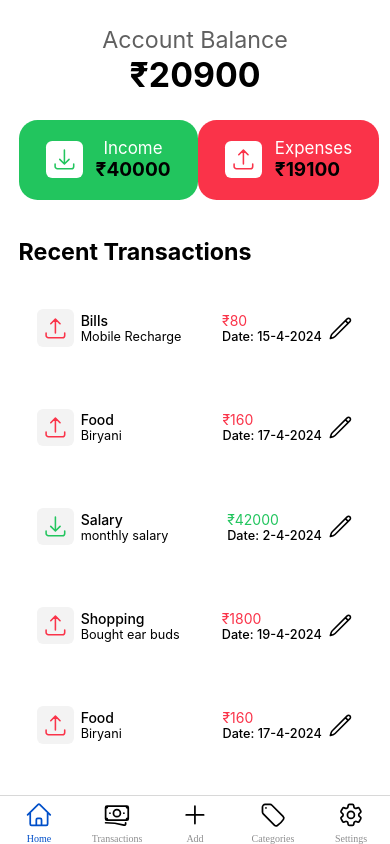
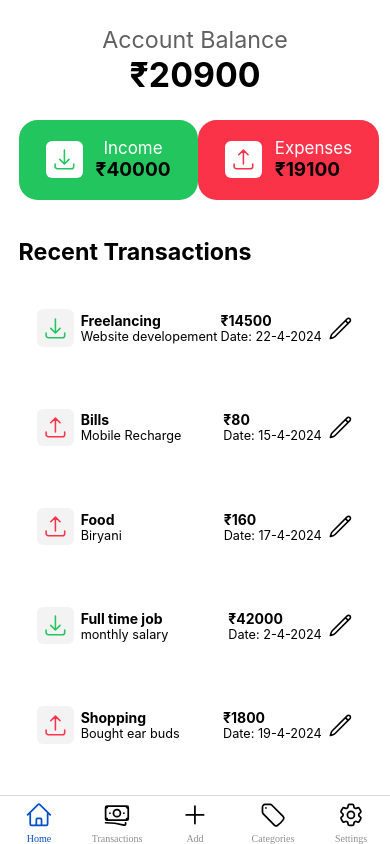
Before and after one commit to GeekyNaved/TrackEx, a React Native app: screen /Home in a window 390 px wide. Built offline with nearby package versions, Linux system fonts and the light colour scheme.

Commit message:
adding edit transactions

```diff
--- a/package.json
+++ b/package.json
@@ -17,6 +17,7 @@
     "axios": "^1.7.1",
     "react": "18.2.0",
     "react-native": "0.74.1",
+    "react-native-element-dropdown": "^2.12.0",
     "react-native-heroicons": "^4.0.0",
     "react-native-pager-view": "^6.3.1",
     "react-native-safe-area-context": "^4.10.1",
--- /dev/null
+++ b/src/components/CustDropdown.tsx
@@ -0,0 +1,104 @@
+import React, {useEffect, useState} from 'react';
+import {StyleSheet, Text, View} from 'react-native';
+import {Dropdown} from 'react-native-element-dropdown';
+import boxModelSize from '../constants/boxModel';
+import colors from '../constants/colors';
+import {fontSize} from '../constants/fontSize';
+import {CheckCircleIcon} from 'react-native-heroicons/outline';
+
+const CustDropdown = ({label, data, category}) => {
+  const [value, setValue] = useState(null);
+
+  const renderItem = item => {
+    return (
+      <View style={styles.item}>
+        <Text style={styles.textItem}>{item.label}</Text>
+        {item.value === value && (
+          <CheckCircleIcon
+            style={styles.icon}
+            color={colors.black}
+            size={boxModelSize.twenty}
+          />
+        )}
+      </View>
+    );
+  };
+
+  useEffect(() => {
+    setValue(category);
+  }, [category]);
+
+  return (
+    <View>
+      <Text style={styles.label}>{label}</Text>
+      <Dropdown
+        style={styles.dropdown}
+        placeholderStyle={styles.placeholderStyle}
+        selectedTextStyle={styles.selectedTextStyle}
+        inputSearchStyle={styles.inputSearchStyle}
+        iconStyle={styles.iconStyle}
+        data={data}
+        search
+        maxHeight={300}
+        labelField="label"
+        valueField="value"
+        placeholder="Select items"
+        searchPlaceholder="Search..."
+        value={value}
+        onChange={item => {
+          setValue(item.value);
+        }}
+        renderItem={renderItem}
+      />
+    </View>
+  );
+};
+
+export default CustDropdown;
+
+const styles = StyleSheet.create({
+  label: {
+    fontSize: fontSize.h5,
+    color: colors.black,
+    fontWeight: '500',
+    marginBottom: boxModelSize.five,
+  },
+  dropdown: {
+    borderWidth: boxModelSize.one,
+    borderRadius: boxModelSize.four,
+    paddingVertical: boxModelSize.ten,
+    paddingHorizontal: boxModelSize.fifteen,
+    borderColor: colors.gray,
+  },
+  icon: {
+    marginRight: 5,
+  },
+  item: {
+    padding: 17,
+    flexDirection: 'row',
+    justifyContent: 'space-between',
+    alignItems: 'center',
+  },
+  textItem: {
+    flex: 1,
+    fontSize: 16,
+    color: colors.black,
+  },
+  placeholderStyle: {
+    fontSize: fontSize.h5,
+    color: colors.black,
+  },
+  selectedTextStyle: {
+    color: colors.black,
+    fontSize: fontSize.h5,
+  },
+  iconStyle: {
+    width: boxModelSize.twenty,
+    height: boxModelSize.twenty,
+    color: colors.black,
+  },
+  inputSearchStyle: {
+    color: colors.black,
+    fontSize: fontSize.h5,
+  },
+});
--- a/src/components/CustTextInputField.tsx
+++ b/src/components/CustTextInputField.tsx
@@ -9,18 +9,22 @@ import {
 import boxModelSize from '../constants/boxModel';
 import colors from '../constants/colors';
 import {fontSize} from '../constants/fontSize';
-// import CustIcon from './CustIcon'
 interface inputFieldProps {
+  label: string;
+  value: string;
   placeholder: string;
   onChangeText: any;
   style: object;
+  isFocused: boolean;
   mobileField: boolean;
   otherProps: any;
 }
 
 const CustTextInputField = ({
+  label,
   containerStyles,
   placeholder,
+  value,
   onChangeText,
   mobileField,
   isFocused,
@@ -34,6 +38,7 @@ const CustTextInputField = ({
 }: inputFieldProps) => {
   return (
     <View style={containerStyles}>
+      <Text style={styles.label}>{label}</Text>
       {verifyField ? (
         <TouchableOpacity onPress={onVerifyPress} style={styles.verifyBtn}>
           <Text style={styles.verifyTxt}>Verify</Text>
@@ -44,6 +49,7 @@ const CustTextInputField = ({
         </View>
       ) : null}
       <TextInput
+        value={value}
         placeholder={placeholder}
         style={[
           styles.input,
@@ -82,6 +88,12 @@ const styles = StyleSheet.create({
     paddingVertical: boxModelSize.ten,
     paddingHorizontal: boxModelSize.fifteen,
     borderColor: colors.gray,
+  },
+  label: {
+    fontSize: fontSize.h5,
+    color: colors.black,
+    fontWeight: '500',
+    marginBottom: boxModelSize.five,
   },
   verifyBtn: {
     position: 'absolute',
--- a/src/components/TransactionCard.tsx
+++ b/src/components/TransactionCard.tsx
@@ -9,7 +9,9 @@ import boxModelSize from '../constants/boxModel';
 import colors from '../constants/colors';
 import AmountWithRupee from './AmountWithRupee';
 import {fontSize} from '../constants/fontSize';
+import {NavigationProp, ParamListBase} from '@react-navigation/native';
 interface TransactionCardProps {
+  navigation: NavigationProp<ParamListBase>;
   type: string;
   category: string;
   notes: string;
@@ -17,6 +19,7 @@ interface TransactionCardProps {
   date: string;
 }
 const TransactionCard: React.FC<TransactionCardProps> = ({
+  navigation,
   type,
   category,
   notes,
@@ -52,17 +55,21 @@ const TransactionCard: React.FC<TransactionCardProps> = ({
       </View>
       <View style={styles.rightInner}>
         <View>
-          <AmountWithRupee
-            amount={amount}
-            customStyle={
-              type == 'income' ? styles.amountGreen : styles.amountRed
-            }
-          />
+          <AmountWithRupee amount={amount} customStyle={styles.amount} />
           <Text style={styles.date}>Date: {date}</Text>
         </View>
         {/* <EditTransactionDialog isOTexten={open} onClose={handleClose}> */}
-        <TouchableOpacity onPress={handleClickOpen}>
-          <View style={styles.editContainer}>
+        <TouchableOpacity
+          onPress={() =>
+            navigation.navigate('EditTransaction', {
+              type,
+              category,
+              notes,
+              amount,
+              date,
+            })
+          }>
+          <View>
             <PencilIcon color={colors.black} size={boxModelSize.twenty} />
           </View>
         </TouchableOpacity>
@@ -78,9 +85,6 @@ const styles = StyleSheet.create({
     flexDirection: 'row',
     justifyContent: 'space-between',
     alignItems: 'center',
-    // color: colors.white,
-    // borderWidth: 1,
-    // borderColor: colors.gray,
     backgroundColor: colors.white,
     borderRadius: boxModelSize.ten,
     paddingHorizontal: boxModelSize.ten,
@@ -106,7 +110,8 @@ const styles = StyleSheet.create({
     flexDirection: 'column',
   },
   category: {
-    fontWeight: '500',
+    fontWeight: 'bold',
+    color: colors.black,
   },
   notes: {
     fontSize: fontSize.p,
@@ -118,14 +123,11 @@ const styles = StyleSheet.create({
     gap: boxModelSize.five,
   },
   date: {
-    fontWeight: '500',
     fontSize: fontSize.p,
   },
-  amountGreen: {
-    color: colors.green,
-  },
-  amountRed: {
-    color: colors.red,
+  amount: {
+    color: colors.black,
+    fontWeight: 'bold',
   },
 });
 
--- a/src/constants/dummyData.ts
+++ b/src/constants/dummyData.ts
@@ -1,4 +1,12 @@
 export const dummyTransaction = [
+  {
+    _id: 25,
+    type: 'income',
+    category: 'Freelancing',
+    notes: 'Website developement',
+    amount: 14500,
+    date: '22-4-2024',
+  },
   {
     _id: 1,
     type: 'expense',
@@ -18,7 +26,7 @@ export const dummyTransaction = [
   {
     _id: 3,
     type: 'income',
-    category: 'Salary',
+    category: 'Full time job',
     date: '2-4-2024',
     notes: 'monthly salary',
     amount: 42000,
@@ -32,6 +40,14 @@ export const dummyTransaction = [
     amount: 1800,
   },
   {
+    _id: 5,
+    type: 'income',
+    category: 'Freelancing',
+    notes: 'website development',
+    amount: 14500,
+    date: '22-4-2024',
+  },
+  {
     _id: 29,
     type: 'expense',
     category: 'Food',
@@ -42,7 +58,7 @@ export const dummyTransaction = [
   {
     _id: 30,
     type: 'income',
-    category: 'Salary',
+    category: 'Full time job',
     date: '2-4-2024',
     notes: 'monthly salary',
     amount: 42000,
@@ -50,42 +66,26 @@ export const dummyTransaction = [
   {
     _id: 52,
     type: 'income',
-    category: 'Freelancing salary',
-    notes: 'Mobile Recharge',
+    category: 'Freelancing',
+    notes: 'Youtube logo design',
     amount: 14500,
     date: '22-4-2024',
   },
   {
     _id: 31,
     type: 'income',
-    category: 'Salary',
+    category: 'Full time job',
     date: '2-4-2024',
     notes: 'monthly salary',
     amount: 42000,
   },
   {
-    _id: 5,
-    type: 'income',
-    category: 'Freelancing salary',
-    notes: 'Mobile Recharge',
-    amount: 14500,
-    date: '22-4-2024',
-  },
-  {
     _id: 10,
     type: 'income',
-    category: 'Salary',
+    category: 'Full time job',
     date: '2-4-2024',
     notes: 'monthly salary',
     amount: 42000,
-  },
-  {
-    _id: 25,
-    type: 'income',
-    category: 'Freelancing salary',
-    notes: 'Mobile Recharge',
-    amount: 14500,
-    date: '22-4-2024',
   },
 ];
 
@@ -110,25 +110,32 @@ export const dummyCategoryWithTotalAmount = [
 export const dummyCategoryExpense = [
   {
     label: 'Food',
+    value: 'Food',
   },
   {
     label: 'Bills',
+    value: 'Bills',
   },
   {
     label: 'Mutual Funds',
+    value: 'Mutual Funds',
   },
   {
     label: 'Shopping',
+    value: 'Shopping',
   },
 ];
 export const dummyCategoryIncome = [
   {
     label: 'Full time job',
+    value: 'Full time job',
   },
   {
     label: 'Freelancing',
+    value: 'Freelancing',
   },
   {
     label: 'Business',
+    value: 'Business',
   },
 ];
--- /dev/null
+++ b/src/screens/main/EditTransaction.tsx
@@ -0,0 +1,118 @@
+import {ScrollView, StyleSheet, View} from 'react-native';
+import React, {useEffect, useState} from 'react';
+import boxModelSize from '../../constants/boxModel';
+import CustTextInputField from '../../components/CustTextInputField';
+import CustButton from '../../components/CustButton';
+import CustDropdown from '../../components/CustDropdown';
+import {
+  dummyCategoryExpense,
+  dummyCategoryIncome,
+} from '../../constants/dummyData';
+const EditTransaction = ({route}) => {
+  const [amount, setAmount] = useState('');
+  const [notes, setNotes] = useState('');
+  const [date, setDate] = useState('');
+  const [focusedField, setFocusedField] = useState(null);
+  // const {type, category, notes, amount, date} = route.params;
+  const {
+    type: initialType,
+    category: initialCategory,
+    notes: initialNotes,
+    amount: initialAmount,
+    date: initialDate,
+  } = route.params;
+
+  const handleFocus = field => {
+    setFocusedField(field);
+  };
+  const handleBlur = () => {
+    setFocusedField(null);
+  };
+
+  const handleChange = (key: string, value: any) => {
+    if (key === 'amount') {
+      setAmount(value.replace(/[^0-9.]/g, '').replace(/(\..*)\./g, '$1'));
+    }
+    if (key === 'notes') {
+      setNotes(value.replace(/\s+/g, ' '));
+    }
+    if (key === 'date') {
+      setDate(value);
+    }
+  };
+
+  useEffect(() => {
+    setAmount(initialAmount.toString());
+    setNotes(initialNotes);
+    setDate(initialDate);
+  }, []);
+  return (
+    <ScrollView style={styles.container}>
+      <CustTextInputField
+        label="Amount"
+        style={styles.input}
+        placeholder="Enter Amount"
+        value={amount}
+        onChangeText={handleChange.bind(this, 'amount')}
+        isFocused={focusedField === 'amount'}
+        onFocus={() => handleFocus('amount')}
+        onBlur={handleBlur}
+        keyboardType="numeric"
+        // errorMsg={mobileNumError}
+      />
+      <CustTextInputField
+        label="Notes"
+        style={styles.input}
+        placeholder="Enter Notes"
+        value={notes}
+        onChangeText={handleChange.bind(this, 'notes')}
+        isFocused={focusedField === 'notes'}
+        onFocus={() => handleFocus('notes')}
+        onBlur={handleBlur}
+        // errorMsg={mobileNumError}
+      />
+      <View style={styles.input}>
+        <CustDropdown
+          label="Category"
+          category={initialCategory}
+          data={
+            initialType === 'income'
+              ? dummyCategoryIncome
+              : dummyCategoryExpense
+          }
+        />
+      </View>
+      <CustTextInputField
+        label="Date"
+        style={styles.input}
+        placeholder="Enter Date"
+        value={date}
+        onChangeText={handleChange.bind(this, 'date')}
+        isFocused={focusedField === 'date'}
+        onFocus={() => handleFocus('date')}
+        onBlur={handleBlur}
+        // errorMsg={mobileNumError}
+      />
+      <CustButton
+        // disabled={disableBtn}
+        // isLoading={isLoading}
+        title="Save"
+        // style={[styles.button, disableBtn && styles.disabledBtn]}
+        // onPress={onSubmitRegister}
+        otherProps
+      />
+    </ScrollView>
+  );
+};
+
+const styles = StyleSheet.create({
+  container: {
+    paddingHorizontal: boxModelSize.fifteen,
+    paddingVertical: boxModelSize.ten,
+  },
+  input: {
+    marginBottom: boxModelSize.twenty,
+  },
+});
+
+export default EditTransaction;
--- a/src/screens/main/Home.tsx
+++ b/src/screens/main/Home.tsx
@@ -6,7 +6,10 @@ import TransactionCard from '../../components/TransactionCard';
 import {dummyTransaction} from '../../constants/dummyData';
 import colors from '../../constants/colors';
 import {fontSize} from '../../constants/fontSize';
-const Home = () => {
+import {NavigationProp, ParamListBase} from '@react-navigation/native';
+const Home: React.FC<{navigation: NavigationProp<ParamListBase>}> = ({
+  navigation,
+}) => {
   return (
     <View style={styles.container}>
       <AccountBalanceHome />
@@ -17,6 +20,7 @@ const Home = () => {
         renderItem={({item}) => {
           return (
             <TransactionCard
+              navigation={navigation}
               type={item.type}
               category={item.category}
               notes={item.notes}
```
Also changed, not shown: src/Router/Stack/MainNavigation.tsx (+24 -0 lines), 1 other file (tests, documents, lock files or other folders).
